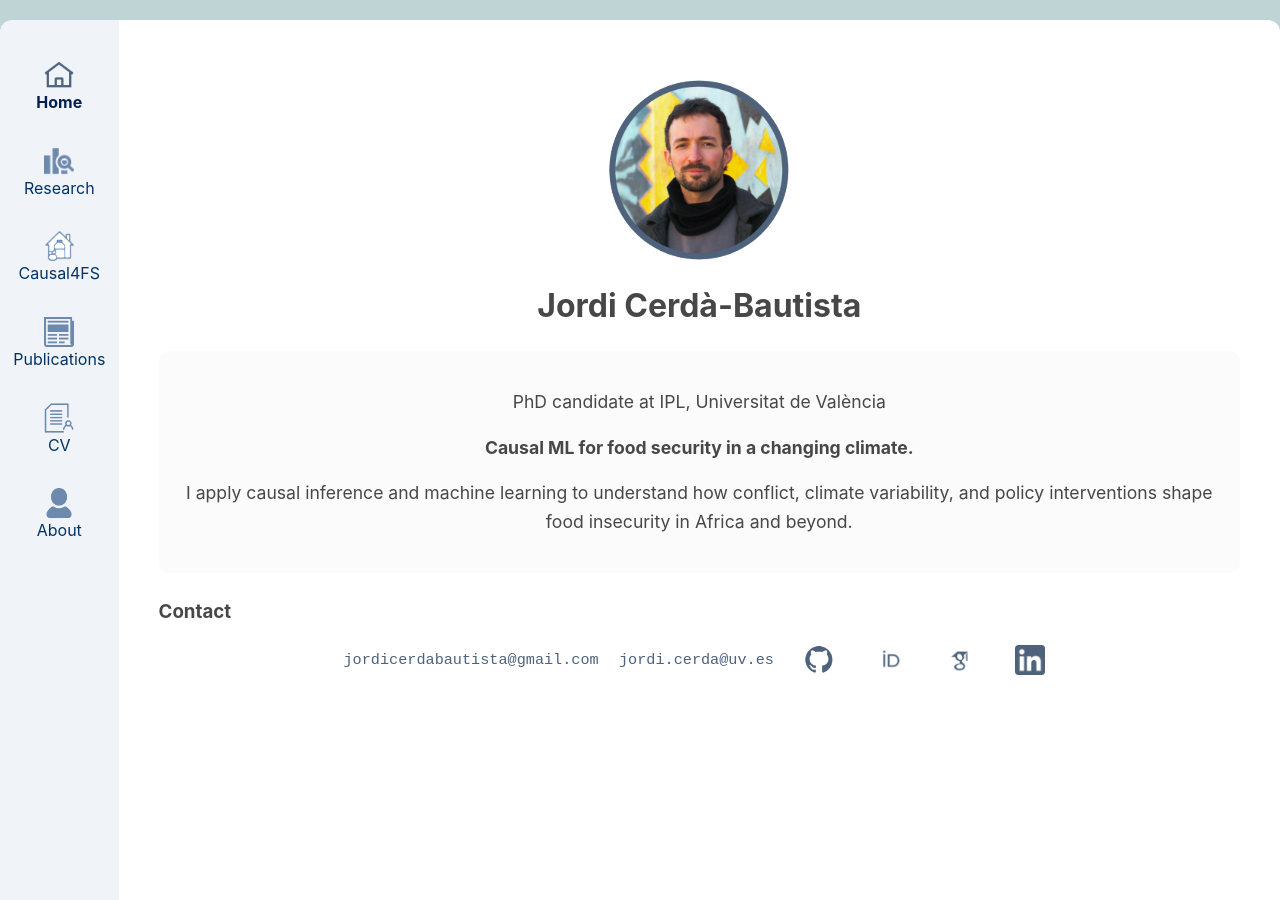
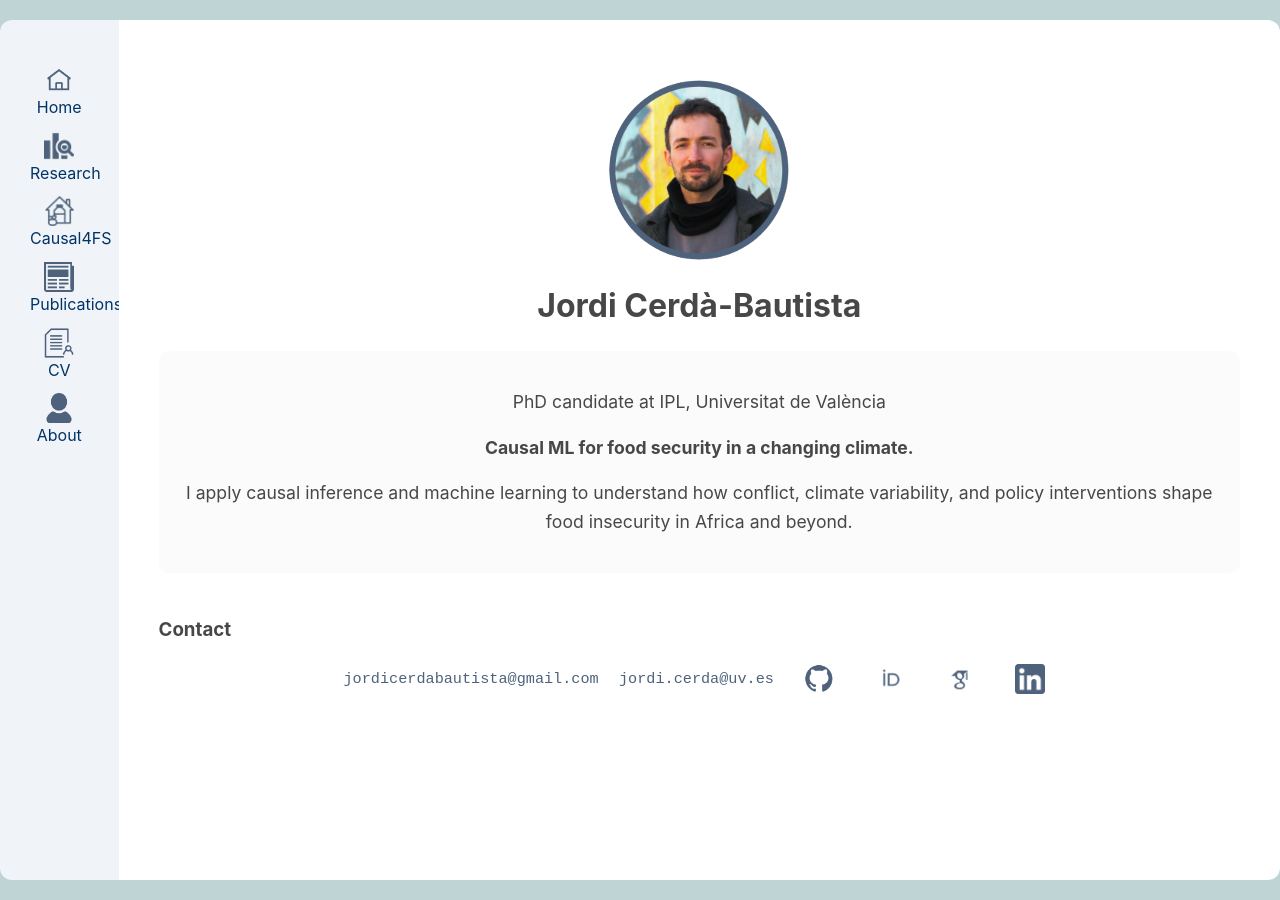
Before and after one commit to jordicbau/jordicbau.github.io, a Jekyll site: the page built from index.md, in a window 1280 px wide. Built offline with Jekyll 4.4.1, drawn with Linux system fonts in a browser that asks for light colours.

Commit message:
Update style.css

```diff
--- a/assets/css/style.css
+++ b/assets/css/style.css
@@ -7,7 +7,7 @@ html, body {
   background-color: #bfd5d5;
   color: #474747;
   line-height: 1.6;
-  overflow: auto; /* Changed from hidden */
+  overflow: hidden; /* No full-page scroll */
 }
 
 /* Container for sidebar + main content */
@@ -15,6 +15,7 @@ html, body {
   display: flex;
   max-width: 1500px;
   margin: 20px auto;
+  height: calc(100vh - 40px); /* Full viewport height minus margin */
   align-items: stretch;
   border-radius: 12px;
   overflow: hidden;
@@ -28,7 +29,7 @@ html, body {
   transition: width 0.3s ease;
   text-align: center;
   border-radius: 10px 0 0 10px;
-  height: 100vh;
+  height: 100%;
   overflow-y: auto;
 }
 
@@ -43,48 +44,21 @@ html, body {
   gap: 10px;
 }
 
-/* Sidebar Nav Styles */
 .sidebar-nav {
   list-style: none;
   padding: 0;
   margin-top: 20px;
-  display: flex;
-  flex-direction: column;
-  align-items: center;
 }
 
 .sidebar-nav li {
-  margin-bottom: 30px;
-  text-align: center;
+  margin-bottom: 10px;
 }
 
-.sidebar-nav li a {
-  display: flex;
-  flex-direction: column;
-  align-items: center;
+.sidebar-nav a {
   text-decoration: none;
   color: #003366;
-  transition: color 0.2s ease;
-}
-
-.sidebar-nav li a img {
-  width: 32px;
-  height: auto;
-  margin-bottom: 5px;
-  filter: brightness(1.4); /* Bright by default */
-  transition: transform 0.2s ease, filter 0.2s ease;
-}
-
-.sidebar-nav li a:hover img,
-.sidebar-nav li a.active img {
-  transform: scale(1.2);
-  filter: brightness(1); /* Darker on hover and active */
-}
-
-.sidebar-nav li a:hover,
-.sidebar-nav li a.active {
-  font-weight: bold;
-  color: #001f4d;
+  display: block;
+  padding: 5px 10px;
 }
 
 /* Main content */
@@ -95,7 +69,8 @@ html, body {
   border-radius: 0 10px 10px 0;
   margin: 0;
   overflow-y: auto;
-  display: block; /* Changed from flex */
+  display: flex;
+  flex-direction: column;
 }
 
 /* Bio section with profile and name side-by-side */
@@ -111,7 +86,7 @@ html, body {
 }
 
 .bio-horizontal .profile-pic {
-  width: 180px;
+  width: 180px; /* Larger */
   height: 180px;
   object-fit: cover;
   border-radius: 50%;
@@ -119,12 +94,13 @@ html, body {
 
 .bio-horizontal .bio-text h1 {
   margin: 0;
-  font-size: 2rem;
+  font-size: 2rem; /* Slightly bigger */
 }
 
 .bio-horizontal .bio-text p {
   margin: 4px 0;
 }
+
 
 /* Header (used in legacy layout) */
 header {
```
